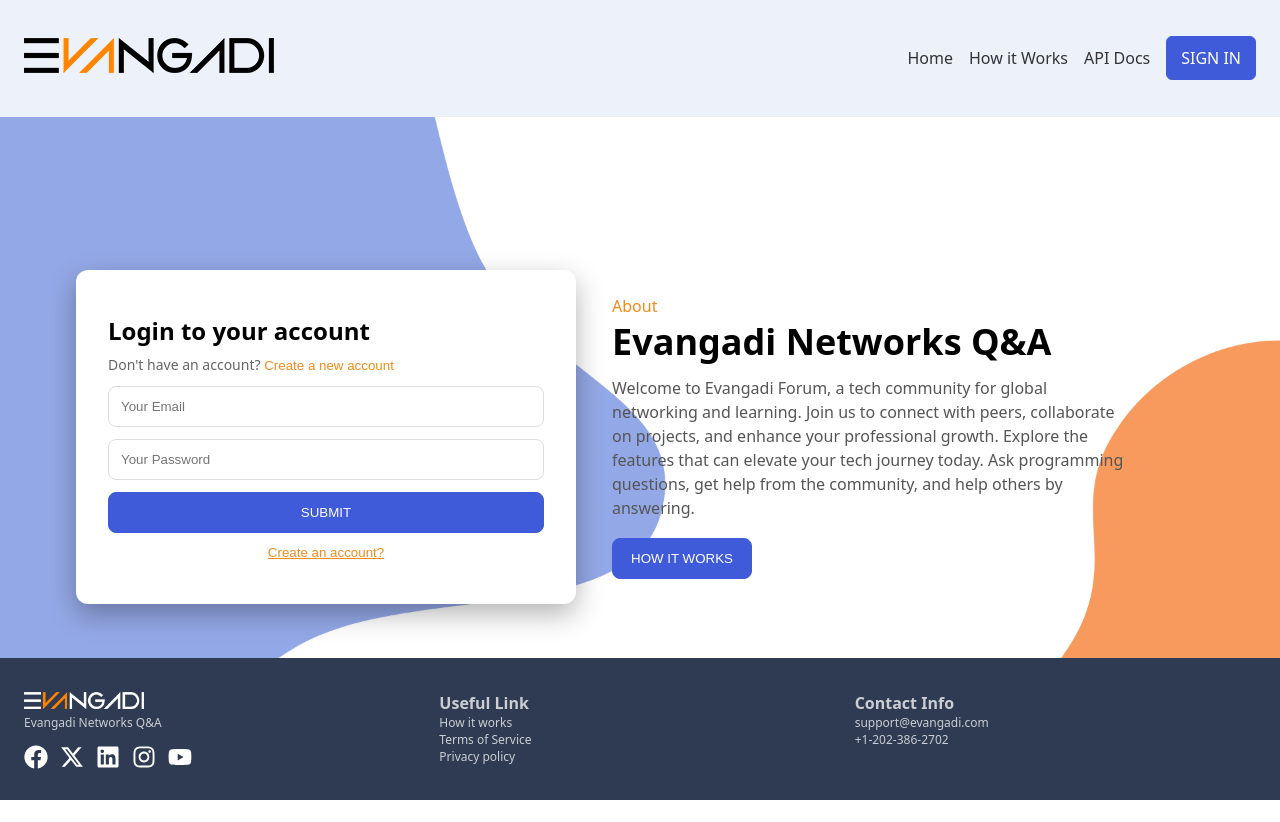
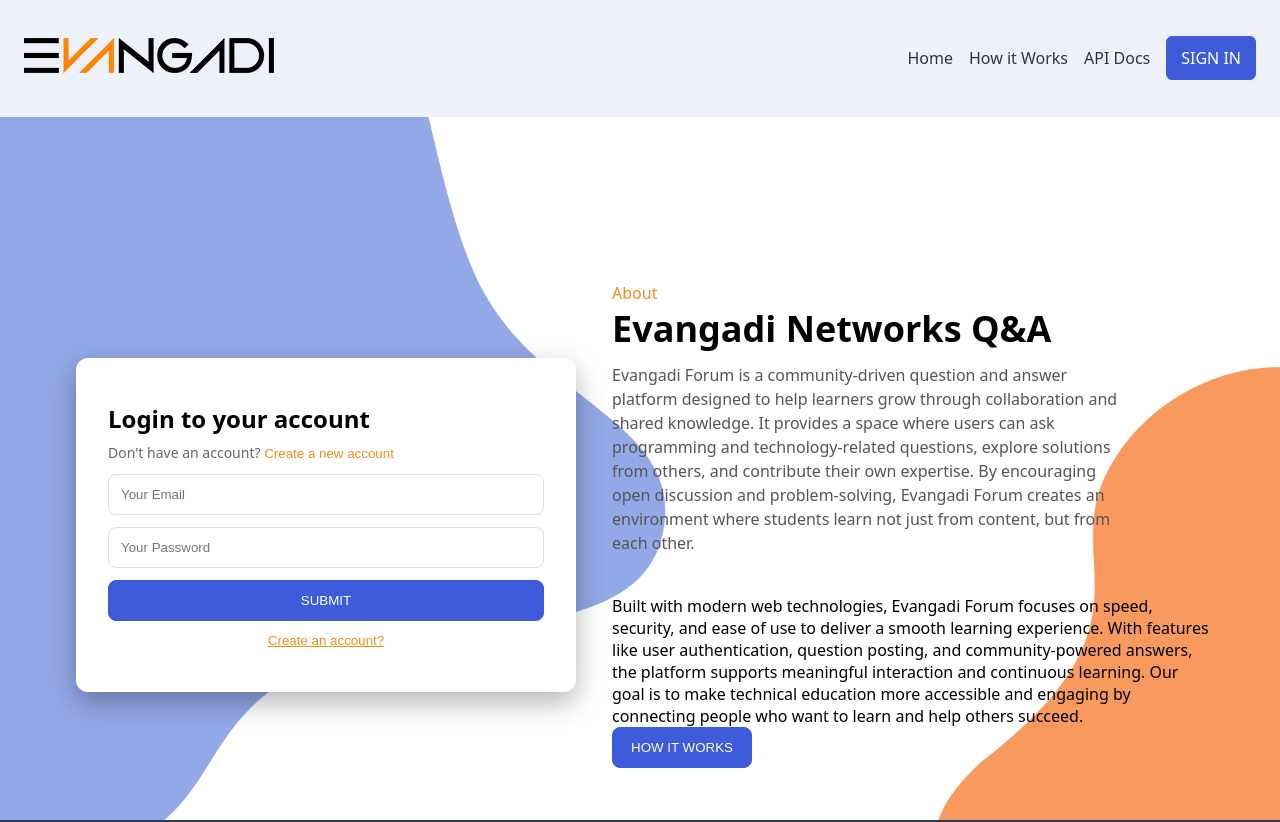
Before and after one commit to EvangadiForum/evangadi_forum, a React (Vite) app in the folder frontend/: page / in a window 1280 px wide. Shown: the top 822 px of the page. Before the commit the page ends 800 px from the top, so only its background shows below. Built offline with nearby package versions, Linux system fonts and the light colour scheme.

Commit message:
landing page final update

```diff
--- a/frontend/src/pages/Landing/Landing.jsx
+++ b/frontend/src/pages/Landing/Landing.jsx
@@ -172,11 +172,23 @@ export default function Landing() {
         <p className={styles.about}> About </p>
         <h1 className={styles.heroTitle}>Evangadi Networks Q&amp;A</h1>
         <p className={styles.heroText}>
-          Welcome to Evangadi Forum, a tech community for global networking and
-          learning. Join us to connect with peers, collaborate on projects, and
-          enhance your professional growth. Explore the features that can
-          elevate your tech journey today. Ask programming questions, get help
-          from the community, and help others by answering.
+          Evangadi Forum is a community-driven question and answer platform
+          designed to help learners grow through collaboration and shared
+          knowledge. It provides a space where users can ask programming and
+          technology-related questions, explore solutions from others, and
+          contribute their own expertise. By encouraging open discussion and
+          problem-solving, Evangadi Forum creates an environment where students
+          learn not just from content, but from each other.
+        </p>
+        <br />
+        <p>
+          Built with modern web technologies, Evangadi Forum focuses on speed,
+          security, and ease of use to deliver a smooth learning experience.
+          With features like user authentication, question posting, and
+          community-powered answers, the platform supports meaningful
+          interaction and continuous learning. Our goal is to make technical
+          education more accessible and engaging by connecting people who want
+          to learn and help others succeed.
         </p>
         <button
           className={styles.howBtn}
--- a/frontend/src/pages/Landing/Landing.module.css
+++ b/frontend/src/pages/Landing/Landing.module.css
@@ -69,6 +69,10 @@
   border: 1px solid #ddd;
   outline: none;
   background: #fff;
+}
+input:focus {
+  outline: 2px solid #f78502;
+  border-color: #f78502;
 }
 
 .row {
```
